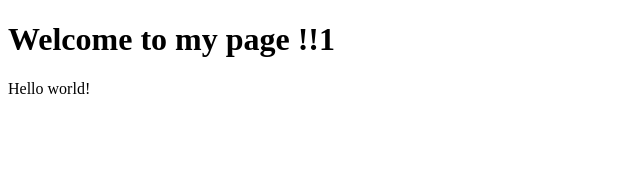
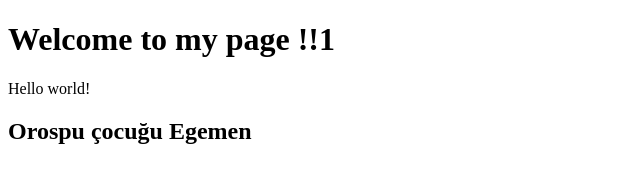
Before and after one commit to acanyaman/acanyaman.github.io, a plain HTML site: page index.html in a window 1280 px wide. Shown: the whole page, without its empty margins (0-640 px from the left). Drawn offline with Linux system fonts and the light colour scheme.

Commit message:
egemen oç

```diff
--- a/index.html
+++ b/index.html
@@ -8,5 +8,6 @@
     <body>
         <h1>Welcome to my page !!1</h1>
         Hello world!
+        <h2>Orospu çocuğu Egemen</h2>
     </body>
 </html>
```
